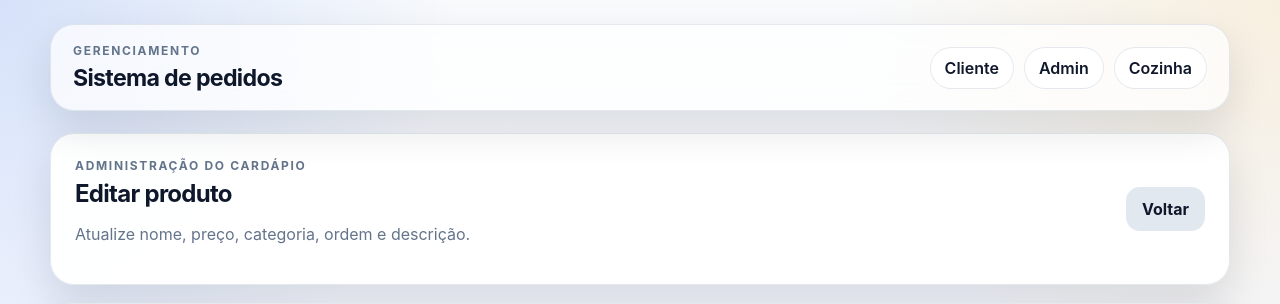
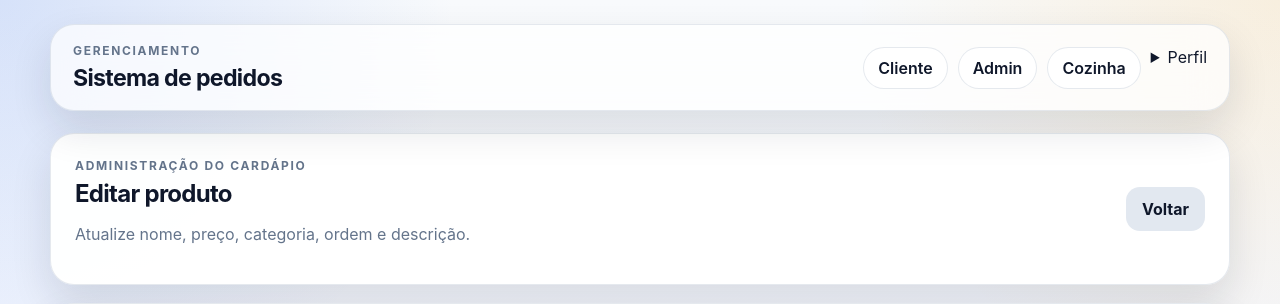
Before and after one commit to camisagilberto/restaurante_homolog, a Flask app: page /admin/produtos/1/editar in a window 1280 px wide. Shown: the top 304 px of the page. Run offline with Flask 3, Linux system fonts and the light colour scheme; the visitor is signed in with stand-in values (Sample User, id 1); data comes from the database, SQL or seed files in the repository.

Commit message:
Update base.html

```diff
--- a/app/templates/base.html
+++ b/app/templates/base.html
@@ -15,10 +15,19 @@
         <p class="eyebrow">Gerenciamento</p>
         <h1 class="brand-title">Sistema de pedidos</h1>
       </div>
+
       <nav class="app-nav">
         <a href="{{ url_for('client.home') }}">Cliente</a>
         <a href="{{ url_for('admin.login') }}">Admin</a>
         <a href="{{ url_for('kitchen.orders') }}" data-kitchen-access>Cozinha</a>
+
+        <details class="profile-menu">
+          <summary>Perfil</summary>
+          <div class="profile-menu-panel">
+            <a href="{{ url_for('client.profile') }}">Editar cadastro</a>
+            <a href="{{ url_for('client.tables_setup') }}">Editar mesas</a>
+          </div>
+        </details>
       </nav>
     </header>
 
```
